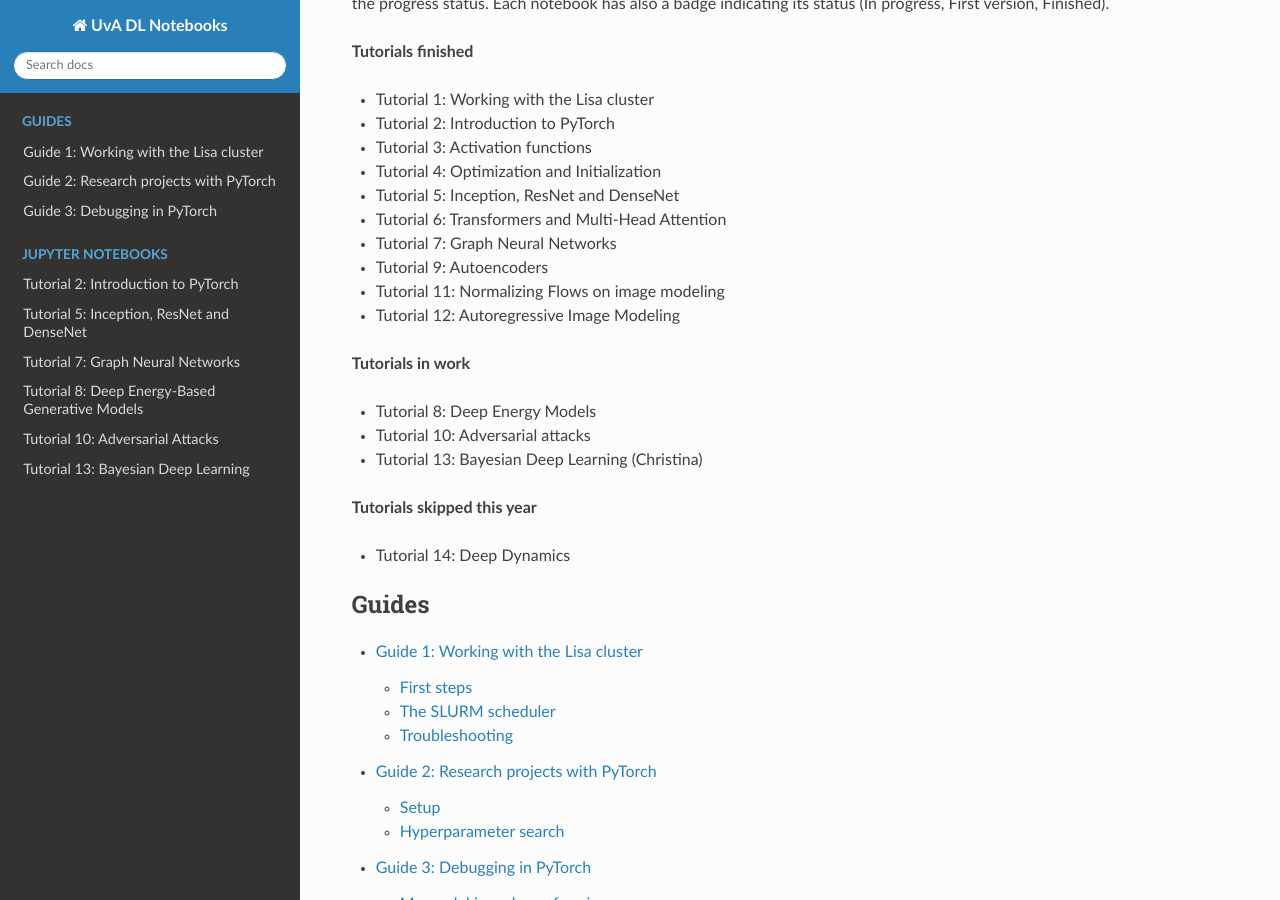
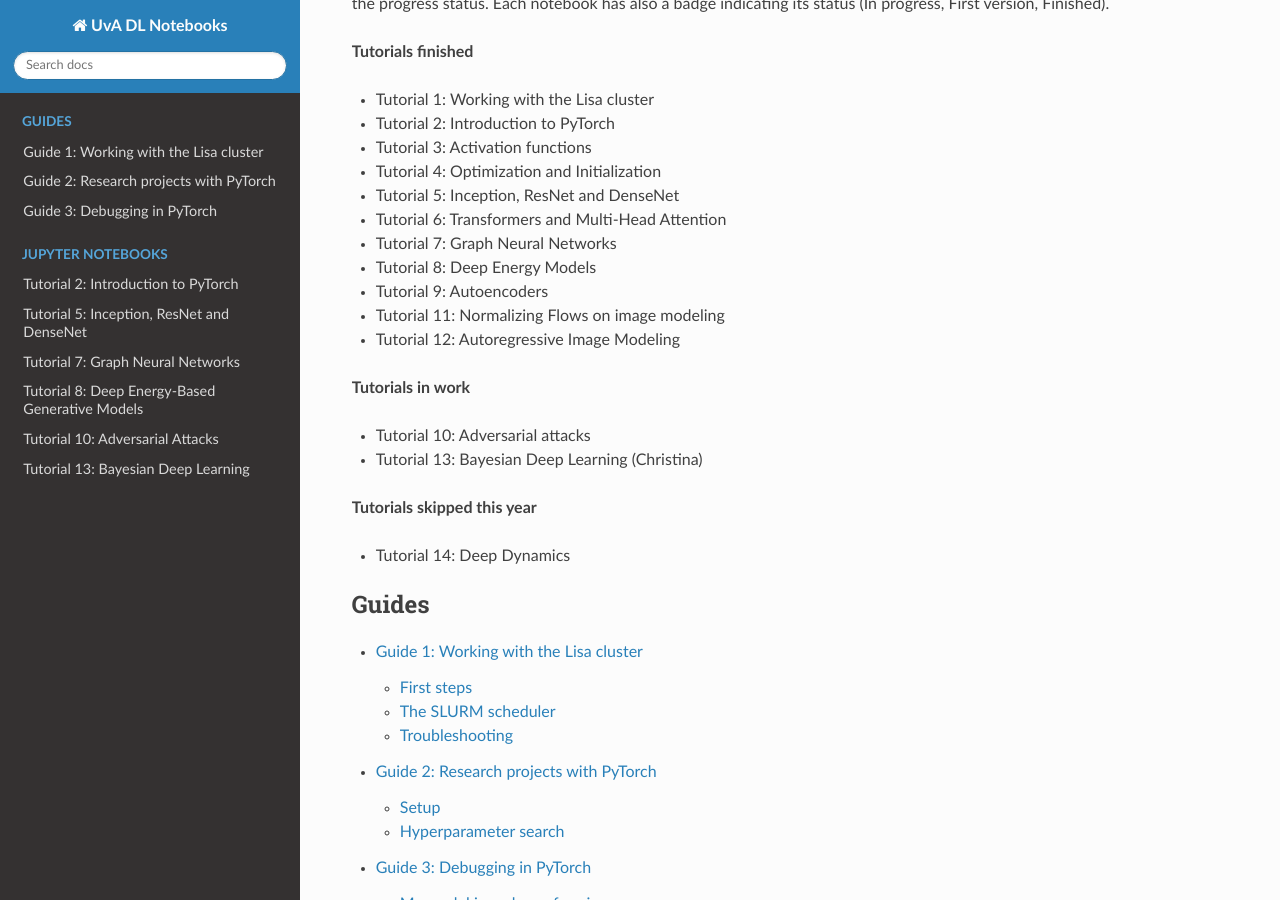
Before and after one commit to phlippe/uvadlc_notebooks, a Sphinx documentation site: the page built from docs/index.rst, in a window 1280 px wide and 900 px high, scrolled down 3065 px. Built offline with Sphinx 7.4.7 and the Read the Docs theme 2.0.0, drawn with Linux system fonts in a browser that asks for light colours; pages that are not in the unit, such as notebooks, are missing from menus.

```diff
--- a/docs/index.rst
+++ b/docs/index.rst
@@ -145,13 +145,13 @@ Not all tutorials have been finished yet, and some are still in the progress of
 - Tutorial 5: Inception, ResNet and DenseNet
 - Tutorial 6: Transformers and Multi-Head Attention
 - Tutorial 7: Graph Neural Networks
+- Tutorial 8: Deep Energy Models
 - Tutorial 9: Autoencoders
 - Tutorial 11: Normalizing Flows on image modeling
 - Tutorial 12: Autoregressive Image Modeling
 
 **Tutorials in work**
 
-- Tutorial 8: Deep Energy Models
 - Tutorial 10: Adversarial attacks
 - Tutorial 13: Bayesian Deep Learning (Christina)
 
```
Also changed, not shown: docs/tutorial_notebooks/tutorial8/Deep_Energy_Models.ipynb.
